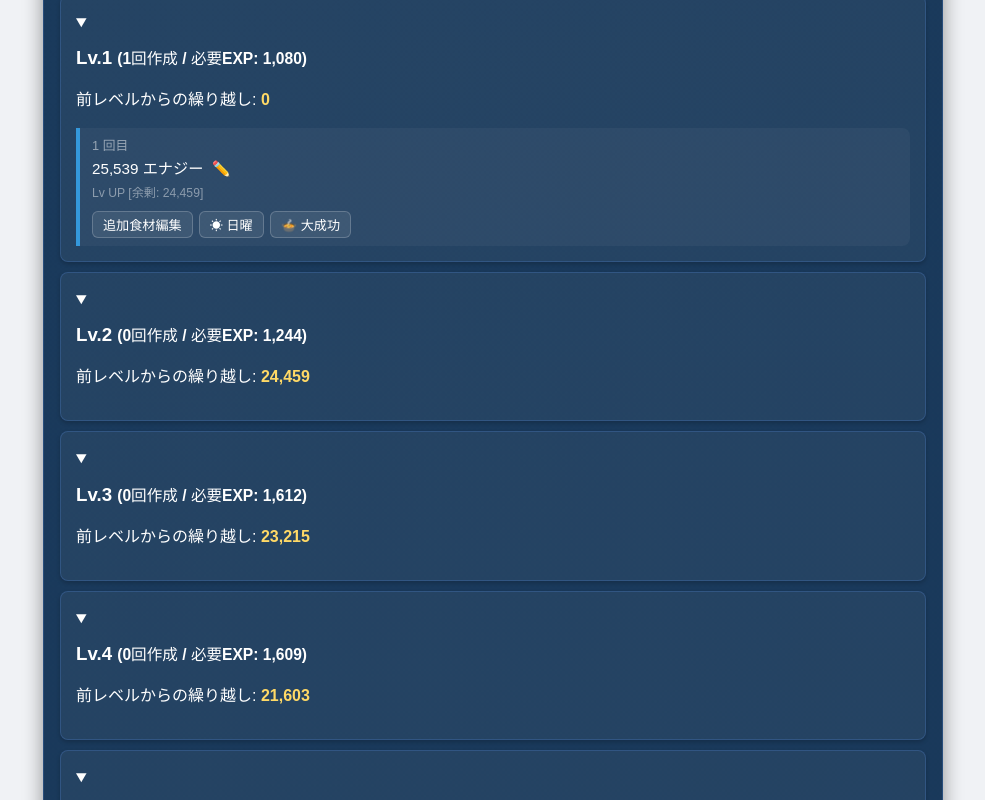
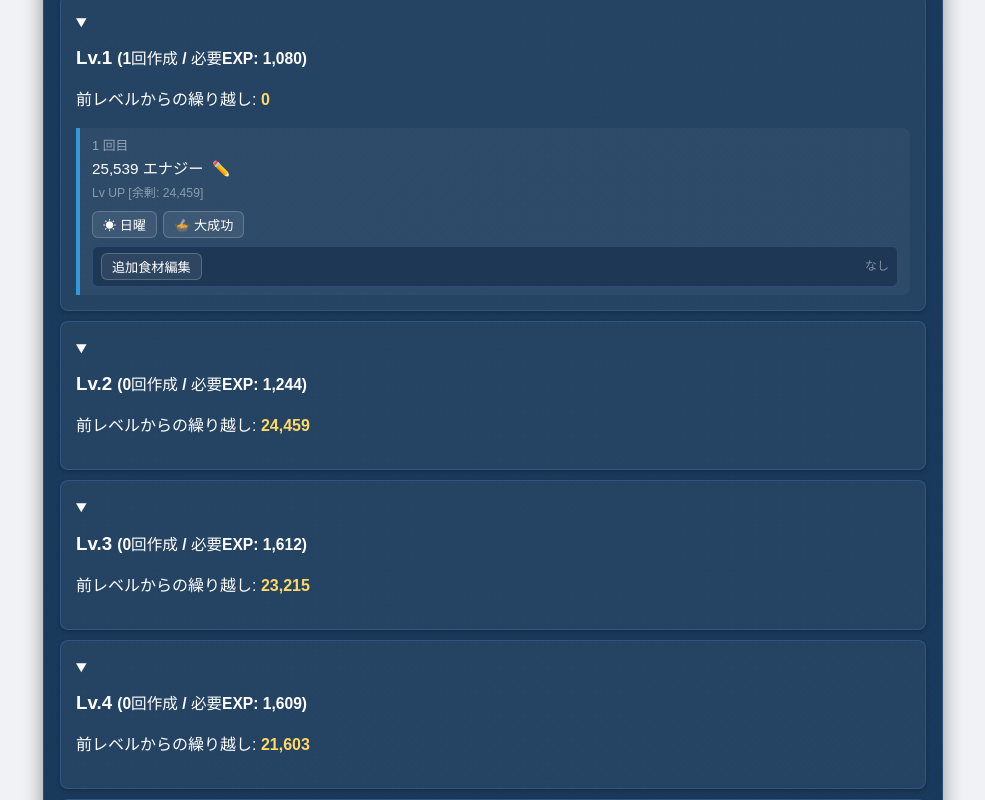
Before and after one commit to Tomattino/TomaRecipeLvSimulator, a Vue app: page / in a window 1280 px wide. Shown: the part 1000-1800 px from the top of the page, without its empty margins (147-1132 px from the left). Built offline with nearby package versions, Linux system fonts and the light colour scheme.

Commit message:
feat:各回の結果に追加食材の欄を追加、回ごとの区切りを調整

```diff
--- a/src/components/simulator/CookResultItem.vue
+++ b/src/components/simulator/CookResultItem.vue
@@ -41,6 +41,10 @@
     return `${day.displayStr}${slot.icon}`;
   });
 
+  //■この回の追加食材の合計個数
+  const extraTotalNum = computed(() => {
+    return props.cook.extraIngredients.reduce((sum, extra) => sum + extra.num, 0);
+  });
 </script>
 
 <template>
@@ -76,15 +80,30 @@
 
 
       <!-- 条件設定 -->
-      <div class="cook-actions">
-          <button @click.stop="store.openIngModal(cook.cookIndex)" class="action-btn">追加食材編集</button>
+      <div class="cook-conditions">
+
+        <!-- 日曜・大成功 -->
+        <div class="cook-actions">
           <button @click.stop="store.toggleSunday(cook.cookIndex)"
               :class="['action-btn', 'sunday-btn', { active: cook.isSunday }]">☀ 日曜</button>
           <button @click.stop="store.toggleCritical(cook.cookIndex)"
               :class="['action-btn', 'critical-btn', { active: cook.isCritical }]">🍲 大成功</button>
-          <span v-if="cook.isCritical" class="multiplier">
-              {{ cook.isSunday ? '×3' : '×2' }}
-          </span>
+          <span v-if="cook.isCritical" class="multiplier">{{ cook.isSunday ? '×3' : '×2' }} </span>
+          <span v-if="cook.isCritical" class="multiplier-note">(イベント倍率は含まない)</span>
+        </div>
+
+        <!-- 追加食材 -->
+        <div class="extra-box">
+          <div class="extra-box-header">
+            <button @click.stop="store.openIngModal(cook.cookIndex)" class="action-btn">追加食材編集</button>
+            <span class="extra-total">{{ extraTotalNum > 0 ? `計 ${extraTotalNum}個` : 'なし' }}</span>
+          </div>
+          <div v-if="cook.extraIngredients.length > 0" class="extra-list">
+            <span v-for="extra in cook.extraIngredients" :key="extra.ingredient.name" class="extra-item">
+              <img :src="imgUrl(extra.ingredient.img)" :alt="extra.ingredient.name" class="ing-img">×{{ extra.num }}
+            </span>
+          </div>
+        </div>
       </div> <!-- 条件設定 -->
     </div>
   </div>
@@ -156,4 +175,44 @@
     font-weight: normal;
     white-space: nowrap;
   }
+  /* 追加食材の枠 */
+  .extra-box {
+    padding: 6px 8px;
+    border: 1px solid rgba(100,160,255,0.2);
+    border-radius: 6px;
+    background: rgba(15,37,64,0.5);
+  }
+  .extra-box-header {
+    display: flex;
+    justify-content: space-between;
+    align-items: center;
+  }
+  .extra-total {
+    font-size: 0.75em;
+    padding-left: 2px;
+    color: rgba(255,255,255,0.45);
+  }
+  .extra-list {
+    display: flex;
+    flex-wrap: wrap;
+    gap: 4px 10px;
+    margin-top: 6px;
+  }
+  .extra-item {
+    display: flex;
+    align-items: center;
+    gap: 2px;
+    font-size: 0.85em;
+  }
+  .ing-img { width: 20px; height: 20px; object-fit: contain; }
+
+  .cook-conditions {
+    display: flex;
+    flex-direction: column;
+    gap: 8px;
+  }
+  .multiplier-note {
+    font-size: 0.75em;
+    color: rgba(255,255,255,0.45);
+  }
 </style>
--- a/src/components/simulator/LevelResultBlock.vue
+++ b/src/components/simulator/LevelResultBlock.vue
@@ -45,4 +45,9 @@
     color: #ffd966;
     font-weight: bold;
   }
+  .cook-list {
+    display: flex;
+    flex-direction: column;
+    gap: 5px;
+  }
 </style>
```
Lines whose indentation alone changed are shown as unchanged.
